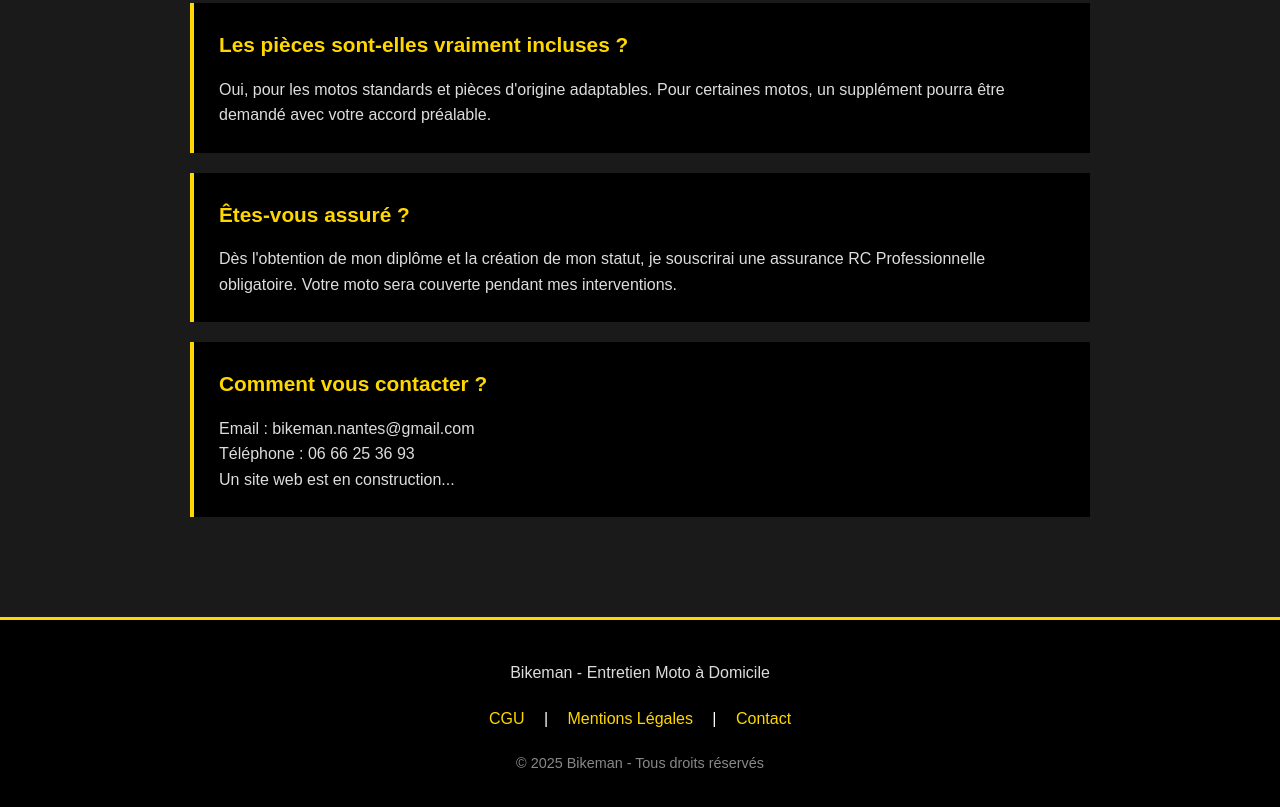
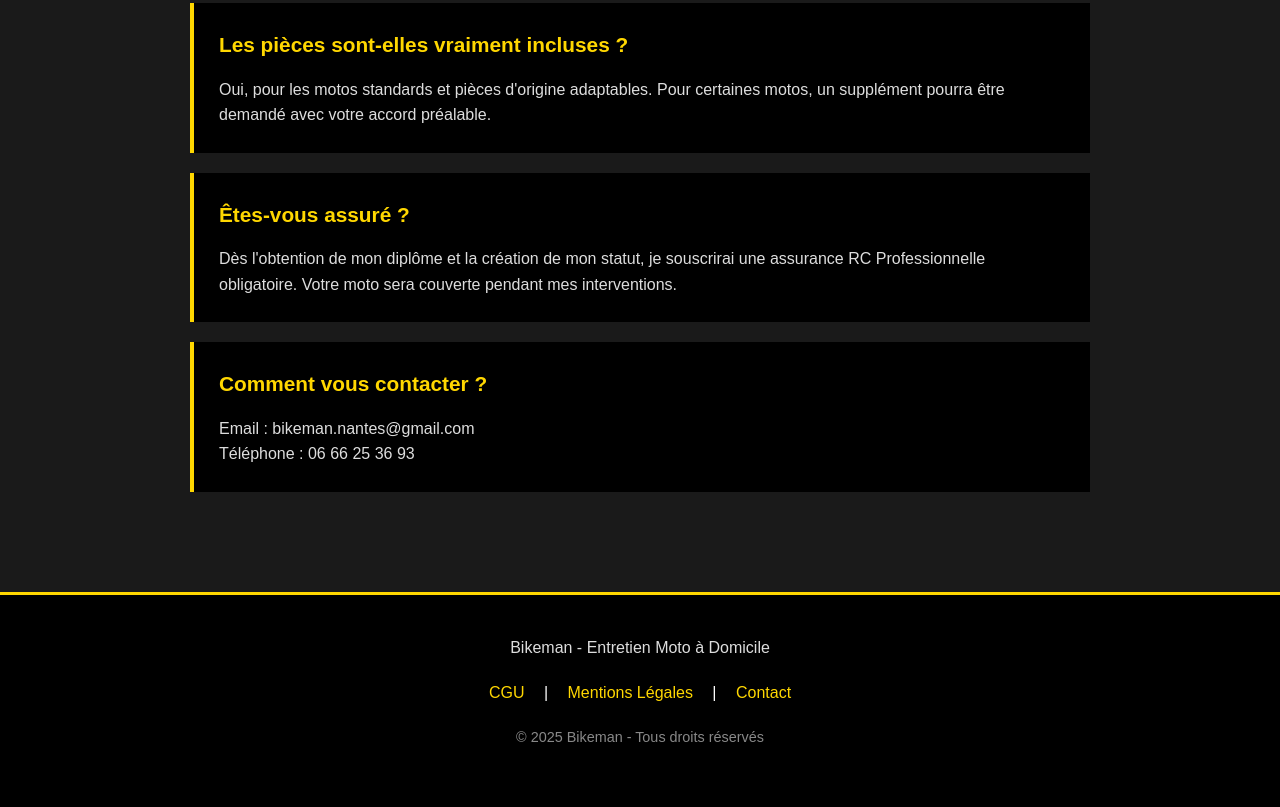
Before and after one commit to SnotGit/BIKEMAN, a plain HTML site: page index.html in a window 1280 px wide. Shown: the part 5441-6248 px from the top of the page. Drawn offline with Linux system fonts and the light colour scheme.

Commit message:
add something

```diff
--- a/index.html
+++ b/index.html
@@ -675,7 +675,6 @@
             <div class="faq-item">
                 <h3>Comment vous contacter ?</h3>
                 <p>Email : bikeman.nantes@gmail.com<br>Téléphone : 06 66 25 36 93</p>
-                <p>Un site web est en construction...</p>
             </div>
         </div>
     </section>
```
